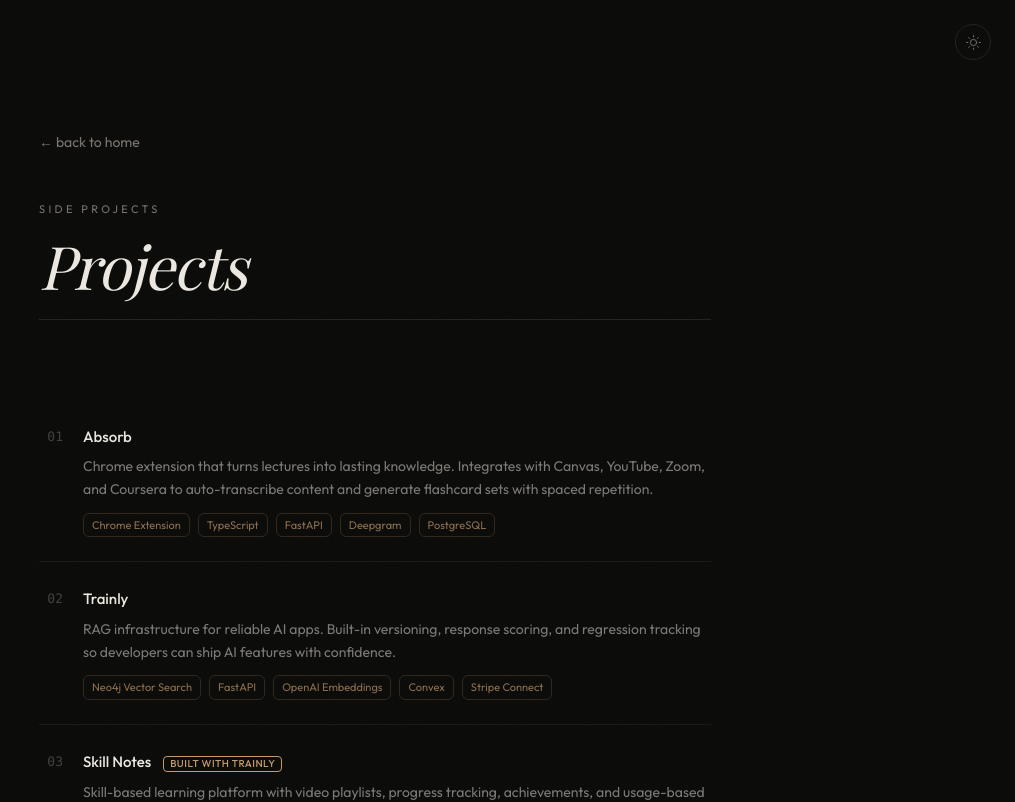
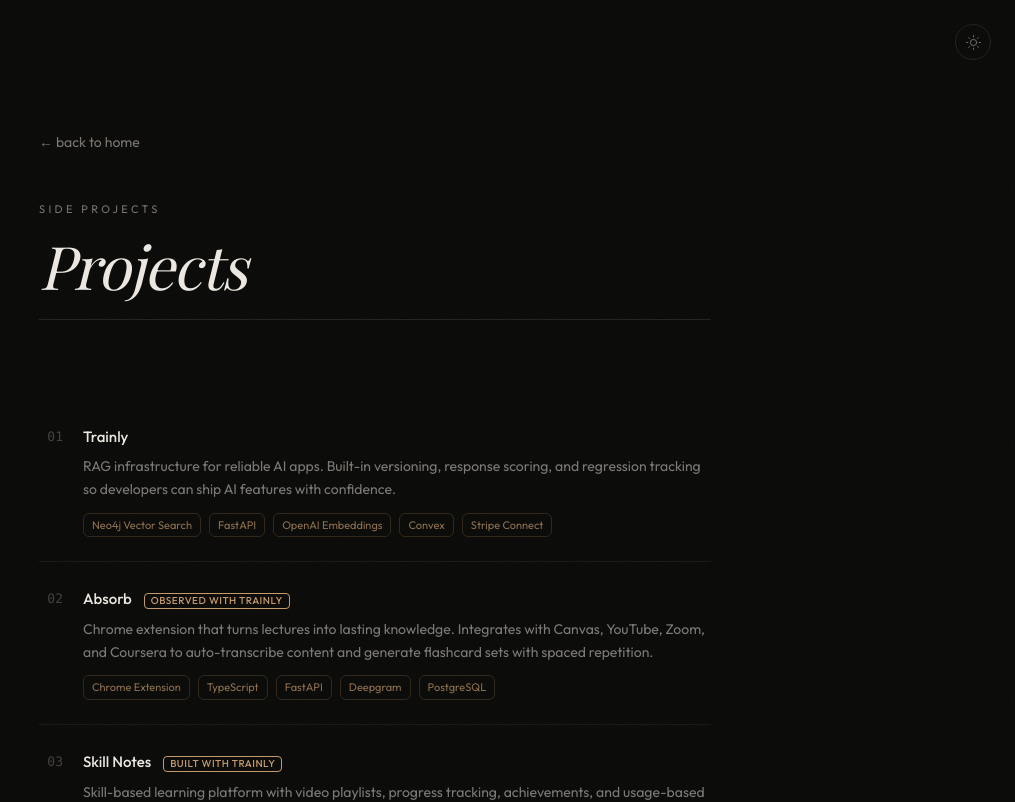
Before and after one commit to kavjeydev/personal-website, a Next.js app: page /projects in a window 1280 px wide. Shown: the top 802 px of the page, without its empty margins (265-1280 px from the left). Built offline with nearby package versions, Linux system fonts and the light colour scheme; a web font is replaced by a local one.

Commit message:
project re-ordering

```diff
--- a/src/data/projects.ts
+++ b/src/data/projects.ts
@@ -8,18 +8,19 @@
 
 export const projects: Project[] = [
   {
+    title: "Trainly",
+    description:
+      "RAG infrastructure for reliable AI apps. Built-in versioning, response scoring, and regression tracking so developers can ship AI features with confidence.",
+    tech: ["Neo4j Vector Search", "FastAPI", "OpenAI Embeddings", "Convex", "Stripe Connect"],
+    link: "https://trainlyai.com",
+  },
+  {
     title: "Absorb",
     description:
       "Chrome extension that turns lectures into lasting knowledge. Integrates with Canvas, YouTube, Zoom, and Coursera to auto-transcribe content and generate flashcard sets with spaced repetition.",
     tech: ["Chrome Extension", "TypeScript", "FastAPI", "Deepgram", "PostgreSQL"],
     link: "https://github.com/kavjeydev/absorb",
-  },
-  {
-    title: "Trainly",
-    description:
-      "RAG infrastructure for reliable AI apps. Built-in versioning, response scoring, and regression tracking so developers can ship AI features with confidence.",
-    tech: ["Neo4j Vector Search", "FastAPI", "OpenAI Embeddings", "Convex", "Stripe Connect"],
-    link: "https://trainlyai.com",
+    badge: "Observed with Trainly",
   },
   {
     title: "Skill Notes",
```
